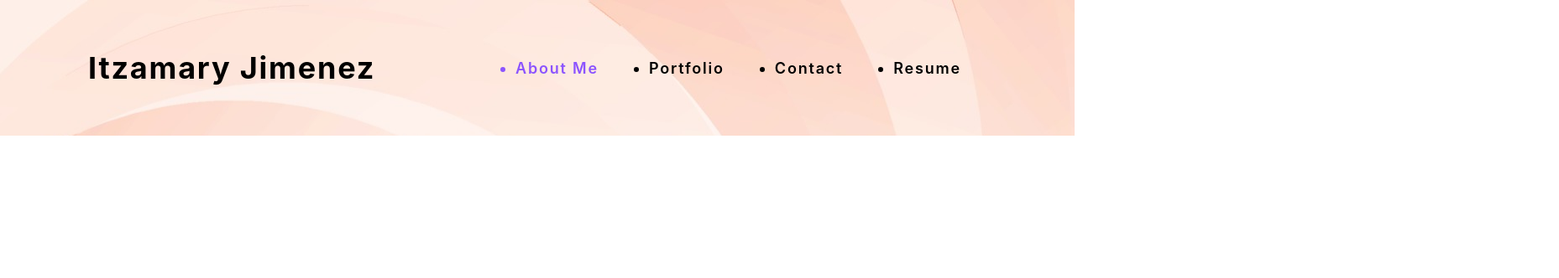
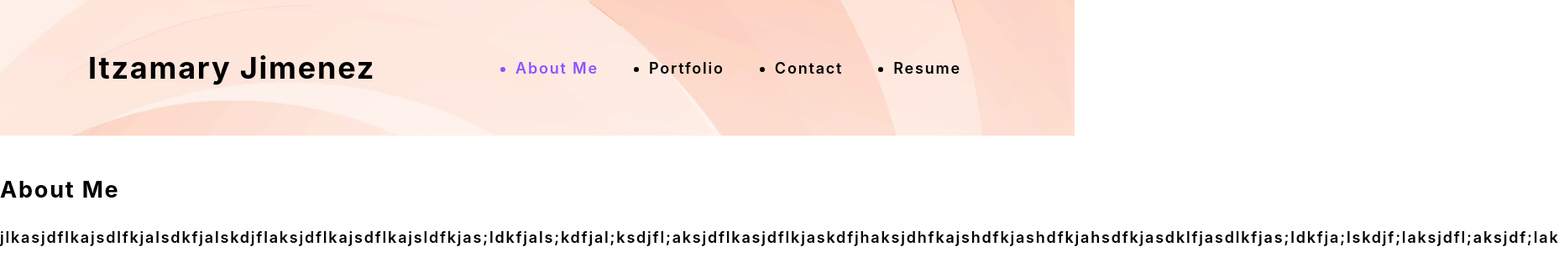
Before and after one commit to Itzamary/react-personal-portfolio-, a React (Create React App) app: page / in a window 1280 px wide. Shown: the top 332 px of the page at 84% size, 1857 px wide, since content can reach past the window. Built offline with nearby package versions, Linux system fonts and the light colour scheme.

Commit message:
imported the About component and injected it into its own jsx passong in props.

```diff
--- a/src/App.js
+++ b/src/App.js
@@ -1,6 +1,7 @@
 import React, {useState} from 'react';
 import Header from './components/Header';
 import Project from './components/Project';
+import About from './components/About';
 import './App.css';
 
 
@@ -25,8 +26,9 @@ function App() {
         currentCategory={currentCategory}
       ></Header>
       <main>
+
         <Project currentCategory={currentCategory}></Project>
-
+        <About currentCategory={currentCategory}></About>
       </main>
 
     </div>
```
